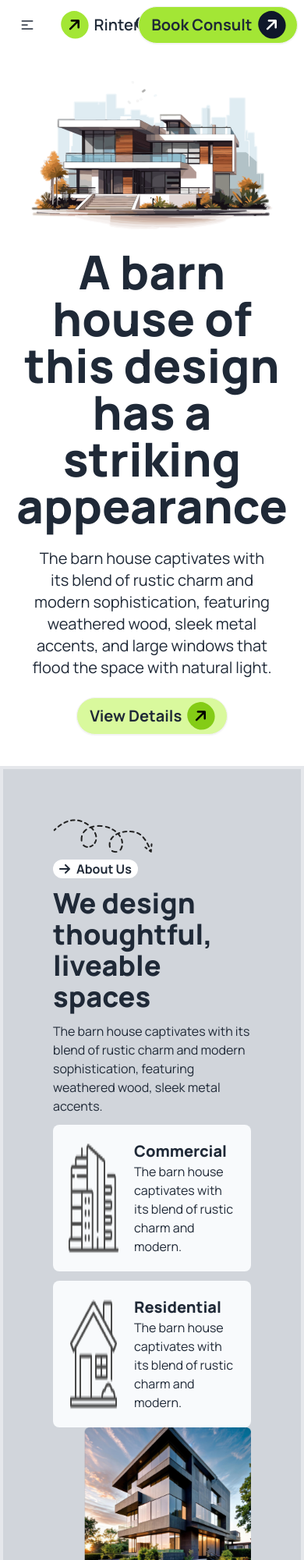
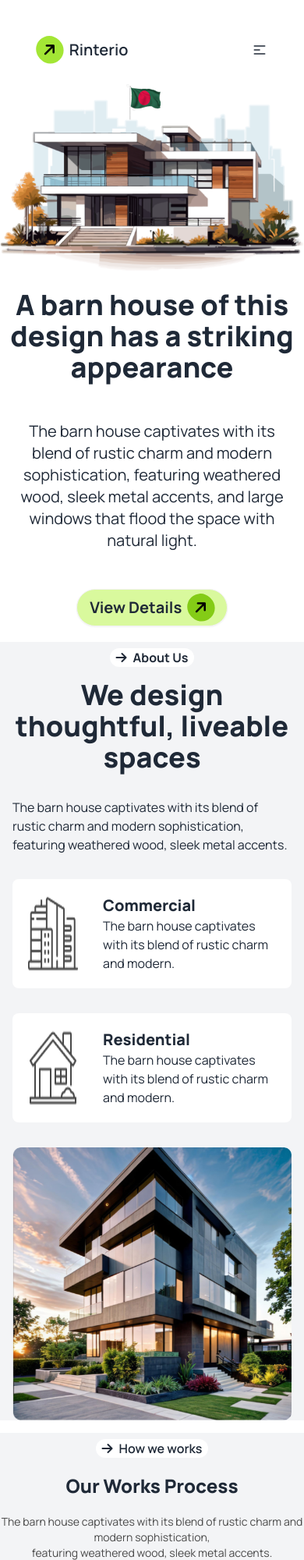
Before and after one commit to karimataulctg/Assignment-03, a plain HTML site: page index.html in a window 390 px wide. Shown: the top 2000 px of the page at 78% size. Drawn offline with nearby package versions, Linux system fonts and the light colour scheme.

Commit message:
section design thoughtful & work process

```diff
--- a/index.html
+++ b/index.html
@@ -10,25 +10,43 @@
 
 <link rel="preconnect" href="https://fonts.googleapis.com">
 <link rel="preconnect" href="https://fonts.gstatic.com" crossorigin>
-<link href="https://fonts.googleapis.com/css2?family=Manrope:wght@200..800&display=swap" rel="stylesheet">
+<link href="https://fonts.googleapis.com/css2?family=Manrope:wght@200..900&display=swap" rel="stylesheet">
 
 <link rel="stylesheet" href="https://cdnjs.cloudflare.com/ajax/libs/font-awesome/6.0.0-beta3/css/all.min.css">
-
+<link rel="icon" href="./images/house-solid.svg" type="image/x-icon">
 <style>
     .manrope-font {
       font-family: "Manrope", sans-serif;
+  font-optical-sizing: auto;
+  font-weight: <weight>;
+  font-style: normal;
   }
-
 </style>
 
 </head>
-<body class="manrope-font container mx-auto">
-    <header>
-        <nav>
-            <div class="navbar bg-base-100">
-                <div class="navbar-start">
-                  <div class="dropdown">
-                    <div tabindex="0" role="button" class="btn btn-ghost lg:hidden">
+<body class="manrope-font">
+    <header class="pt-10 ">
+
+
+  <div class="flex justify-around">
+ <div class="flex items-center">
+
+  <a class="btn btn-ghost text-xl">
+    <i class="fa-solid fa-arrow-right bg-lime-400 text-black rounded-full p-2 -rotate-45"></i> Rinterio</a>
+</div>
+
+ <div class=" hidden lg:flex text-lg from-[#737373]">
+  <ul class="menu menu-horizontal px-1">
+    <li class="text-black"><a>Home</a></li>
+      <li><a>Service</a></li>
+      <li><a>Portfolio</a></li>
+      <li><a>Blogs</a></li>
+      <li><a>Contact Us</a></li>
+
+</div>
+
+<div class="dropdown ">
+  <div tabindex="0" role="button" class="btn btn-ghost ml-16 lg:hidden ">
     <svg
       xmlns="http://www.w3.org/2000/svg"
       class="h-5 w-5"
@@ -44,44 +62,29 @@
   </div>
   <ul
     tabindex="0"
-                      class="menu menu-sm dropdown-content bg-base-100 rounded-box z-[1] mt-3 w-52 p-2 shadow">
+    class="menu menu-sm dropdown-content bg-base-100 rounded-box z-[1] mt-3  p-2 shadow">
     <li><a>Home</a></li>
     <li><a>Service</a></li>
     <li><a>Portfolio</a></li>
     <li><a>Blogs</a></li>
     <li><a>Contact Us</a></li>
-
-                  </div>
-                  <a class="btn btn-ghost text-xl">
-                    <i class="fa-solid fa-arrow-right bg-lime-400 text-black rounded-full p-2 -rotate-45"></i> Rinterio</a>
-                </div>
-                <div class="navbar-center hidden lg:flex text-lg from-[#737373]">
-                  <ul class="menu menu-horizontal px-1">
-                    <li><a>Home</a></li>
-                      <li><a>Service</a></li>
-                      <li><a>Portfolio</a></li>
-                      <li><a>Blogs</a></li>
-                      <li><a>Contact Us</a></li>
-
+    </ul>
 </div>
 
-                <div>
-                  <div class="text-xl"> <i class="fa-solid fa-magnifying-glass"></i></div>
-                    <div class="text-xl"><i class="fa-solid fa-cart-shopping"></i></div>
-                </div>
-                <div class=" navbar-end">
-
+  <div class="flex items-center justify-center hidden lg:block">
+    <i class="fa-solid fa-magnifying-glass text-[#737373] pr-4"></i>
+      <i class="fa-solid fa-cart-shopping text-[#737373] pr-4"></i>
  <a class="btn rounded-3xl text-xl font-bold bg-lime-400">Book Consult <i class="fa-solid fa-arrow-right bg-slate-900 text-white rounded-full p-2 -rotate-45"></i></a>
 </div>
+</div>
+</header>
 
-              </div>
-        </nav>
 <!-- Banner Section -->
 
- <div class="mx-auto text-center flex flex-col items-center justify-center space-y-6 p-10">
-  <img src="./images/banner.png" alt="">
-  <h1 class="text-6xl font-extrabold">A barn house of this design has a striking appearance</h1>
-  <p class="from-[#494949] text-xl">The barn house captivates with its blend of rustic charm and modern sophistication, featuring weathered wood, sleek metal accents, and large windows that flood the space with natural light.</p>
+ <div class="mx-auto text-center flex flex-col items-center justify-center space-y-6 mt-5 lg:p-10">
+  <img src="./images/banner1.png" alt="">
+  <h1 class=" text-4xl lg:text-6xl font-extrabold">A barn house of this design has a striking appearance</h1>
+  <p class="from-[#494949] text-xl p-6">The barn house captivates with its blend of rustic charm and modern sophistication, featuring weathered wood, sleek metal accents, and large windows that flood the space with natural light.</p>
 
   <a class="btn rounded-3xl text-xl font-bold bg-lime-200">View Details <i class="fa-solid fa-arrow-right bg-lime-500 text-black rounded-full p-2 -rotate-45"></i></a>
 
@@ -91,39 +94,75 @@
 
     <main>
 
-      <div class="border-4 bg-gray-300  w-full p-16">
-        <div><img src="./images/Vector.png" alt=""></div>
-        <div class="lg:flex space-x-10">
+        <!-- Section design thoughtful -->
+      <section>
+      <div class=" bg-gray-100  lg:w-full lg:p-16 mt-5">
+        <div class="hidden lg:block"><img src="./images/Vector.png" alt=""></div>
+        <div class="lg:flex lg:space-x-10">
 
-            <div class="flex-1 space-y-3">
+            <div class="lg:flex-1  flex flex-col items-center  justify-between">
+              <div class="flex flex-col items-center lg:items-start ">
               <div class="">
-                <button class="lg:ml-16 mt-2 bg-white rounded-3xl px-2 space-x-2 flex items-center"><i class="fa-solid fa-arrow-right"></i><p class="font-bold">About Us</p></button>
+                <button class="lg:ml-16 mt-2 bg-white rounded-3xl px-2 space-x-2 flex items-center justify-center"><i class="fa-solid fa-arrow-right "></i><p class="font-bold">About Us</p></button>
                 </div>
-            <h1 class="font-extrabold text-4xl">We design thoughtful, liveable spaces</h1>
-            <p>The barn house captivates with its blend of rustic charm and
+            <h1 class="font-extrabold text-4xl m-4 text-center lg:text-left">We design thoughtful, liveable spaces</h1>
+            <p class="m-4">The barn house captivates with its blend of rustic charm and
               modern sophistication, featuring weathered wood, sleek metal accents.</p>
-              <div class="bg-slate-50 rounded-lg p-5 flex space-x-5"><img src="./images/commercial.png" alt="">
-              <div>
+            </div>
+
+              <div class="bg-white rounded-lg p-5 flex space-x-8 m-4"><img src="./images/commercial.png" alt="">
+              <div class="">
                 <h2 class="text-xl font-extrabold">Commercial</h2>
               <p>The barn house captivates with its blend of rustic charm and modern.</p>
               </div>
               </div>
-              <div class="bg-slate-50 rounded-lg p-5 flex space-x-5"><img src="./images/residential.png" alt="">
+              <div class="bg-white rounded-lg p-5 flex space-x-8 m-4"><img src="./images/residential.png" alt="">
               <div><h2 class="text-xl font-extrabold">Residential</h2>
                 <p>The barn house captivates with its blend of rustic charm and modern.</p></div>
               </div>
           </div>
 
-        <div class="flex-1">
-          <img class="h-full" src="./images/Rectangle.png" alt="">
+        <div class="lg:flex-1 items-center justify-center m-4">
+          <img class="" src="./images/Rectangle.png" alt="">
         </div>
       </div>
       </div>
+    </section>
 
-    </main>
+<!-- section Our Works Process -->
 
-    <footer>
+      <section class=" bg-gray-100">
 
-    </footer>
+        <div class="flex flex-col items-center justify-center space-y-5">
+          <button class="lg:ml-16 mt-2 bg-white rounded-3xl px-2 space-x-2 flex items-center"><i class="fa-solid fa-arrow-right"></i><p class="font-semibold">How we works</p></button>
+          <h1 class="text-2xl font-extrabold">Our Works Process</h1>
+          <p class="text-sm text-[#494949] text-center">The barn house captivates with its blend of rustic charm and modern sophistication,<br> featuring weathered wood, sleek metal accents.</p>
+        </div>
+        <div class="grid lg:grid-cols-4 md:grid-cols-2 gap-4 p-10">
+          <div class="p-10 bg-[#E7C1D3] rounded-xl mx-auto m-2">
+            <img src="./images/concept.png" alt="">
+            <h2 class="text-xl font-bold">concept</h2>
+            <p class="text-sm text-[#494949]">The barn house captivates with its blend of rustic charm and modern.</p>
+          </div>
+          <div class="p-10 bg-[#EFDA6E] rounded-xl mx-auto m-2">
+            <img src="./images/DesignProcess.png" alt="">
+            <h2 class="text-xl font-bold">Design Process</h2>
+            <p class="text-sm text-[#494949]">The barn house captivates with its blend of rustic charm and modern.</p>
+          </div>
+          <div class="p-10 bg-[#A4DAC3] rounded-xl mx-auto m-2">
+            <img src="./images/Supervision.png" alt="">
+            <h2 class="text-xl font-bold">Supervision</h2>
+            <p class="text-sm text-[#494949]">The barn house captivates with its blend of rustic charm and modern.</p>
+          </div>
+          <div class="p-10 bg-[#77AAEA] rounded-xl mx-auto m-2">
+            <img src="./images/budget-planning.png" alt="">
+            <h2 class="text-xl font-bold">Budget Planning</h2>
+            <p class="text-sm text-[#494949]">The barn house captivates with its blend of rustic charm and modern.</p>
+          </div>
+
+        </div>
+      </section>
+
+
 </body>
 </html>
```
Also changed, not shown: images/DesignProcess.png (renamed from images/flow-chart.png), images/Supervision.png (renamed from images/vision.png), images/banner.png (deleted), images/banner1.png (added), images/house-solid.svg (added), images/house_car_parking1.jpg (added), images/house_front_elevation1.jpg (added), images/house_garden1.jpg (added), images/house_swimming1.jpg (added), images/img1.png (deleted), images/img1copy.png (added), images/img2.png (deleted), images/img2copy.png (added), images/img4.png (deleted), 1 more files. Lines whose indentation alone changed are shown as unchanged.
